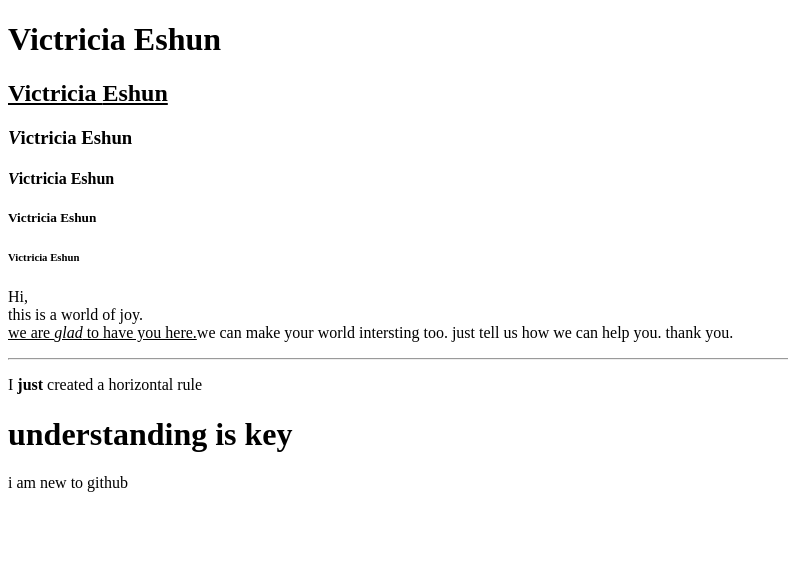
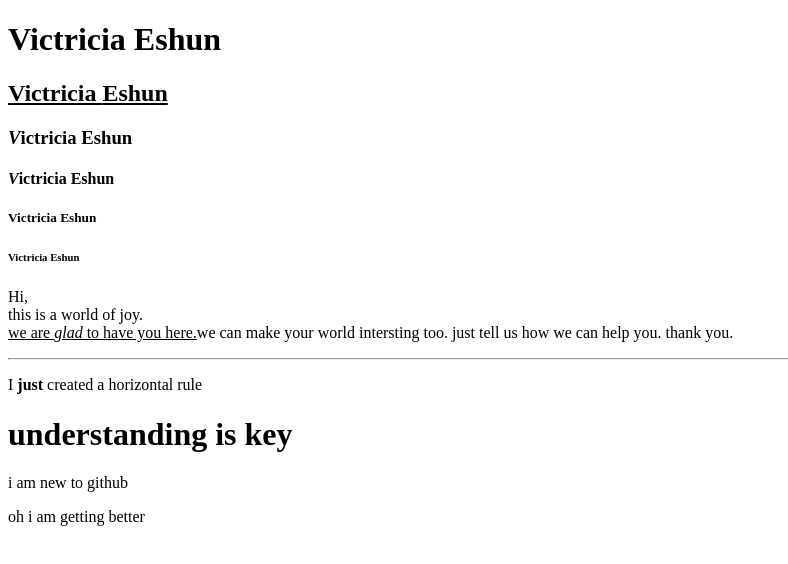
Before and after one commit to veviki/T4G_lesson1, a plain HTML site: page index.html in a window 1280 px wide. Shown: the whole page, without its empty margins (0-788 px from the left). Drawn offline with Linux system fonts and the light colour scheme.

Commit message:
adding another  message

```diff
--- a/index.html
+++ b/index.html
@@ -17,6 +17,7 @@
 <p>I <b>just</b> created a horizontal  rule</p>
 <h1>understanding is key</h1>
 <p>i am new to github</p>
+<p>oh i am getting better</p>
 
 
 
```
